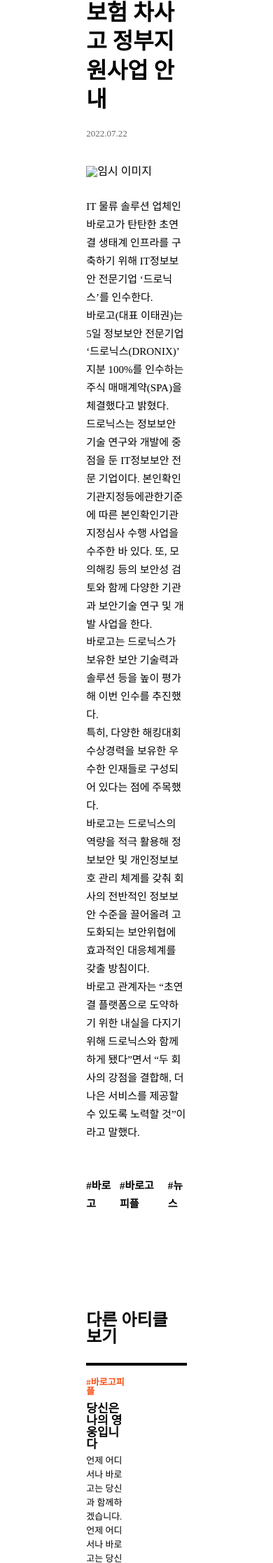
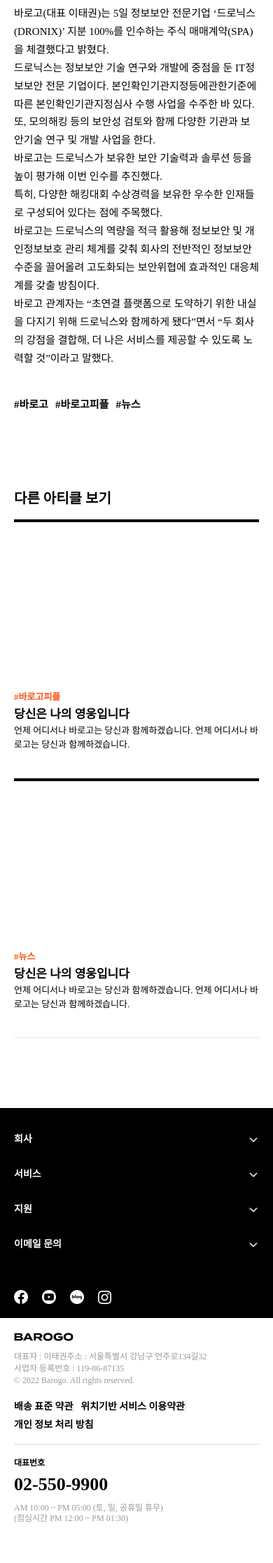
Before and after one commit to kse012050/barogo-archive, a PHP site: page /detail.html in a window 390 px wide; the page is wider, and only the part inside the window is pictured. Shown: the part 538-2771 px from the top of that part at 70% size. After the commit the page ends 2714 px from the top of that part, so only its background shows below. Run offline with PHP 8.4, Linux system fonts and the light colour scheme; some libraries are stand-ins or nearby versions; some web fonts are replaced.

Commit message:
모바일 fin

```diff
--- a/article.html
+++ b/article.html
@@ -22,6 +22,7 @@
                         <li><a href="barogo.html">Barogo</a></li>
                     </ul>
                 </nav>
+                <a href="">뒤로가기</a>
                 <button class="openBtn">검색창 열기</button>
                 <div class="searchBox">
                     <form>
--- a/barogo.html
+++ b/barogo.html
@@ -22,6 +22,7 @@
                         <li class="active"><a href="barogo.html">Barogo</a></li>
                     </ul>
                 </nav>
+                <a href="">뒤로가기</a>
                 <button class="openBtn">검색창 열기</button>
                 <div class="searchBox">
                     <form>
--- a/css/global.css
+++ b/css/global.css
@@ -18,6 +18,7 @@
     header .CW nav ul li:not(:last-child){margin-right: 25px;}
     header .CW nav ul li a{font-size: 18px; padding: 9px 15px; font-weight: 700; text-align: center; }
     header .CW nav ul li.active a{color: white; background-color: black; border-radius: 100px;}
+    header .CW > a{display: none;}
     header .CW .openBtn{position: absolute; right: 50px; top: 50%; transform: translateY(-50%);}
     header .CW :is(form ,.searchBox){margin-left: auto;}
     header .CW .searchBox{ width: 24px; position: relative; overflow: hidden; pointer-events: none;}
@@ -73,8 +74,7 @@
     /* 푸터 */
     footer .topArea{background-color: black; padding: 50px 0;}
     footer .topArea div{display: flex; flex-wrap: wrap; justify-content: space-between; gap: 20px;}
-    footer .topArea div .linkArea{display: flex; color: white;}
-    footer .topArea div .linkArea > li:not(:last-of-type){margin-right: 130px;}
+    footer .topArea div .linkArea{width: 100%; max-width: 707px; display: flex; justify-content: space-between; color: white;}
     footer .topArea div .linkArea > li b{display: block; font-size: 14px; font-weight: 700; margin-bottom: 15px;}
     footer .topArea div .linkArea > li ul li a{font-size: 12px; line-height: 2.17; font-weight: 500; display: flex;}
     footer .topArea div .SNSArea{display: flex; gap: 20px;}
--- a/css/mobile.css
+++ b/css/mobile.css
@@ -70,35 +72,36 @@
 
 
     /* 푸터 */
-    footer .topArea{background-color: black; padding: 50px 0;}
-    footer .topArea div{display: flex; flex-wrap: wrap; justify-content: space-between; gap: 20px;}
-    footer .topArea div .linkArea{display: flex; color: white;}
-    footer .topArea div .linkArea > li:not(:last-of-type){margin-right: 130px;}
-    footer .topArea div .linkArea > li b{display: block; font-size: 14px; font-weight: 700; margin-bottom: 15px;}
-    footer .topArea div .linkArea > li ul li a{font-size: 12px; line-height: 2.17; font-weight: 500; display: flex;}
-    footer .topArea div .SNSArea{display: flex; gap: 20px;}
-    footer .topArea div .SNSArea li a{display: block; width: 20px; height: 20px; background-repeat: no-repeat; background-position: center; background-size: cover; text-indent: -9999px;}
+    footer .topArea{background-color: black; padding: 1.250rem 0;}
+    footer .topArea div .linkArea{color: white; margin-bottom: 2.500rem;}
+    footer .topArea div .linkArea > li b{display: flex; justify-content: space-between; align-items: center; font-size: 0.875rem; line-height: 3.125rem; font-weight: 700;}
+    footer .topArea div .linkArea > li b::after{content: ''; width: 1.000rem; height: 1.000rem; background: url('../images/common/footer-more.png') no-repeat center / cover; transition: transform 0.5s;}
+    footer .topArea div .linkArea > li b.active::after{transform: rotate(180deg);}
+    footer .topArea div .linkArea > li ul{display: none; position: relative; transform: translateX(-20px); width: calc(100% + 40px); padding: 1.250rem 20px; background-color: #151515; box-sizing: border-box;}
+    footer .topArea div .linkArea > li ul li:not(:last-child){margin-bottom: 1.250rem;}
+    footer .topArea div .linkArea > li ul li a{font-size: 0.875rem; line-height: 2.17; font-weight: 500; color: rgba(255, 255, 255, 0.7); display: flex;}
+    footer .topArea div .SNSArea{display: flex; gap: 1.250rem;}
+    footer .topArea div .SNSArea li a{display: block; width: 1.250rem; height: 1.250rem; background-repeat: no-repeat; background-position: center; background-size: cover; text-indent: -9999px;}
     footer .topArea div .SNSArea li:nth-child(1) a{background-image: url('../images/common/facebook.png');}
     footer .topArea div .SNSArea li:nth-child(2) a{background-image: url('../images/common/youtube.png');}
     footer .topArea div .SNSArea li:nth-child(3) a{background-image: url('../images/common/blog.png');}
     footer .topArea div .SNSArea li:nth-child(4) a{background-image: url('../images/common/insta.png');}
 
     /* 바텀 공통 */
-    footer .bottomArea{padding-top: 50px; padding-bottom: 50px;}
-    footer .bottomArea p{font-size: 12px; color: #999;}
-    footer .bottomArea{display: flex; justify-content: space-between; align-items: flex-end;}
-    footer .bottomArea div:first-of-type h2{width: 130px; margin-bottom: 10px;}
+    footer .bottomArea{padding-top: 1.250rem; padding-bottom: 1.250rem;}
+    footer .bottomArea p{font-size: 0.750rem; line-height: 1.4; color: #999;}
+    footer .bottomArea div:first-of-type{border-bottom: 0.063rem solid #d8d8d8; padding-bottom: 1.250rem; margin-bottom: 1.250rem;}
+    footer .bottomArea div:first-of-type h2{width: 5.313rem; margin-bottom: 0.625rem;}
     footer .bottomArea div:first-of-type h2 img{width: 100%;}
-    footer .bottomArea div:first-of-type address{display: flex; margin-bottom: 5px;}
-    footer .bottomArea div:first-of-type address p:not(:last-of-type){margin-right: 5px;}
-    footer .bottomArea div:first-of-type > p{margin-bottom: 20px;}
-    footer .bottomArea div:first-of-type ul{display: flex;}
-    footer .bottomArea div:first-of-type ul li:not(:last-of-type){margin-right: 20px;}
-    footer .bottomArea div:first-of-type ul li a{font-size: 14px; font-weight: 700;}
-    footer .bottomArea div:nth-of-type(2){text-align: right;}
-    footer .bottomArea div:nth-of-type(2) b{display: block; font-size: 12px; margin-bottom: 10px;}
-    footer .bottomArea div:nth-of-type(2) a{font-size: 26px; font-weight: 700; line-height: 1.19; margin-bottom: 10px;}
+    footer .bottomArea div:first-of-type address{display: flex; flex-wrap: wrap; }
+    footer .bottomArea div:first-of-type > p{margin-bottom: 1.250rem;}
+    footer .bottomArea div:first-of-type ul{display: flex; flex-wrap: wrap; gap: 0.625rem;}
+    footer .bottomArea div:first-of-type ul li:not(:last-child){border-right: 0.063rem solid #d8d8d8;}
+    footer .bottomArea div:first-of-type ul li a{font-size: 0.875rem; font-weight: 700;}
+    footer .bottomArea div:nth-of-type(2) b{display: block; font-size: 0.750rem; margin-bottom: 0.625rem; font-weight: 700;}
+    footer .bottomArea div:nth-of-type(2) a{font-size: 1.625rem; font-weight: 700; line-height: 1.19; margin-bottom: 0.625rem;}
     footer .bottomArea div:nth-of-type(2) p{line-height: 1.25;}
+
 
     /* 메인페이지 */
     .mainArea{}
@@ -113,29 +116,30 @@
     .mainArea section h2{font-size: 30px; font-weight: 700; padding-top: 30px; border-top: 4px solid black; margin-bottom: 40px;}
 
     /* 상세페이지 */
-    .detailPage{padding: 340px 0 70px; position: relative;}
-    .detailPage > .imgBox{position: absolute; left: 0; top: 0; width: 100%; height: 470px;}
-    .detailPage article{width: 65%; max-width: 1248px; background-color: white; margin: 0 auto; padding: 55px; box-sizing: border-box; position: relative; z-index: 1;}
+    .detailPage main{position: relative; padding-bottom: 70px;}
+    .detailPage main > .imgBox{padding-bottom: 36.1111%;}
+    .detailPage article{background-color: white; margin: 0 auto; padding: 30px 20px; box-sizing: border-box;}
     .detailPage article .pager{font-size: 12px; display: flex; align-items: center; margin-bottom: 30px;}
     .detailPage article .pager span{font-size: 14px; font-weight: 700; margin-left: 10px; padding-left: 10px; border-left: 1px solid black;}
-    .detailPage article h2{font-size: 32px; font-weight: 700; line-height: 1.3; margin-bottom: 20px;}
+    .detailPage article h2{font-size: 24px; font-weight: 700; line-height: 1.4; margin-bottom: 20px;}
     .detailPage article time{display: block; font-size: 13px; color: #666; margin-bottom: 40px;}
-    .detailPage article img{width: 100%; margin-bottom: 30px;}
+    .detailPage article img{width: 100%; margin-bottom: 20px;}
     .detailPage article p{font-size: 15px; line-height: 1.73;}
-    .detailPage article ul{display: flex; margin-top: 50px; gap: 10px;}
+    .detailPage article p + img{margin-top: 20px;}
+    .detailPage article ul{display: flex; margin-top: 40px; gap: 10px;}
     .detailPage article ul li{font-size: 15px; font-weight: 700; line-height: 1.73;}
     .detailPage article ul li::before{content: '#';}
-    .detailPage article .shareBtn{position: absolute; right: 55px; top: 55px; width: 120px; height: 36px; font-size: 14px; font-weight: 500; display: flex; justify-content: center; align-items: center; border: 1px solid #d4d4d4;}
-    .detailPage article .shareBtn::before{content: ''; width: 16px; height: 16px; background: url('../images/detail/share.png') no-repeat center / cover; margin-right: 15px;}
-    .detailPage article section{margin-top: 140px;}
-    .detailPage article section h3{font-size: 24px; font-weight: 700; margin-bottom: 25px;}
-    .detailPage article section a{display: flex; justify-content: space-between; align-items: center; border-bottom: 1px solid rgba(0, 0, 0, 0.1);}
-    .detailPage article section a:first-of-type{border-top: 4px solid black;}
-    .detailPage article section a .textArea{width: 43.333%; padding: 17px 0;}
+    .detailPage article .shareBtn{position: fixed; right: 20px; top: 0; height: 60px; font-size: 14px; font-weight: 500; display: flex; justify-content: center; align-items: center; z-index: 110;}
+    .detailPage article .shareBtn::before{content: ''; width: 20px; height: 20px; background: url('../images/detail/share.png') no-repeat center / cover; margin-right: 10px;}
+    .detailPage article section{margin-top: 110px;}
+    .detailPage article section h3{font-size: 20px; font-weight: 700; margin-bottom: 20px;}
+    .detailPage article section a{display: flex; flex-direction: column; padding: 20px 0; border-top: 4px solid black; border-bottom: 1px solid rgba(0, 0, 0, 0.1);}
+    .detailPage article section a:first-of-type{}
+    .detailPage article section a .textArea{padding: 17px 0;}
     .detailPage article section a .textArea mark{display: block; font-size: 13px; font-weight: 700; margin-bottom: 10px;}
     .detailPage article section a .textArea mark::before{content: '#';}
     .detailPage article section a .textArea strong{display: block; font-size: 17px; font-weight: 700; margin-bottom: 5px;}
     .detailPage article section a .textArea p{font-size: 13px; line-height: 1.54;}
-    .detailPage article section a .imgBox{width: 33.3333%; padding-bottom: 18%;}
+    .detailPage article section a .imgBox{order: -1; width: 100%; height: 0.001px; padding-bottom: 56.25%; margin-bottom: 10px;}
 
 }
--- a/css/page.css
+++ b/css/page.css
@@ -15,8 +15,8 @@
     .mainArea section h2{font-size: 30px; font-weight: 700; padding-top: 80px; border-top: 4px solid black; margin-bottom: 60px;}
 
     /* 상세페이지 */
-    .detailPage{padding: 340px 0 70px; position: relative;}
-    .detailPage > .imgBox{position: absolute; left: 0; top: 0; width: 100%; height: 470px;}
+    .detailPage main{padding: 340px 0 70px; position: relative;}
+    .detailPage main > .imgBox{position: absolute; left: 0; top: 0; width: 100%; height: 470px;}
     .detailPage article{width: 65%; max-width: 1248px; background-color: white; margin: 0 auto; padding: 55px; box-sizing: border-box; position: relative; z-index: 1;}
     .detailPage article .pager{font-size: 12px; display: flex; align-items: center; margin-bottom: 30px;}
     .detailPage article .pager span{font-size: 14px; font-weight: 700; margin-left: 10px; padding-left: 10px; border-left: 1px solid black;}
@@ -24,6 +24,7 @@
     .detailPage article time{display: block; font-size: 13px; color: #666; margin-bottom: 40px;}
     .detailPage article img{width: 100%; margin-bottom: 30px;}
     .detailPage article p{font-size: 15px; line-height: 1.73;}
+    .detailPage article p + img{margin-top: 30px;}
     .detailPage article ul{display: flex; margin-top: 50px; gap: 10px;}
     .detailPage article ul li{font-size: 15px; font-weight: 700; line-height: 1.73;}
     .detailPage article ul li::before{content: '#';}
--- a/detail.html
+++ b/detail.html
@@ -12,7 +12,7 @@
     <script src="js/common.js"></script>
 </head>
 <body>
-    <div class="subPage">
+    <div class="detailPage">
         <header>
             <div class="CW">
                 <h1><a href="index.html">barogo logo</a></h1>
@@ -22,6 +22,7 @@
                         <li><a href="barogo.html">Barogo</a></li>
                     </ul>
                 </nav>
+                <a href="">뒤로가기</a>
                 <button class="openBtn">검색창 열기</button>
                 <div class="searchBox">
                     <form>
@@ -35,7 +36,7 @@
             </div>
         </header>
 
-        <main class="detailPage">
+        <main>
             <div class="imgBox" style="background-image: url('images/detail/top-detail.png');">
                 상단 이미지
             </div>
--- a/index.html
+++ b/index.html
@@ -22,6 +22,7 @@
                         <li><a href="barogo.html">Barogo</a></li>
                     </ul>
                 </nav>
+                <a href="">뒤로가기</a>
                 <button class="openBtn">검색창 열기</button>
                 <div class="searchBox">
                     <form>
```
Also changed, not shown: other parts of css/mobile.css (+14 -12 lines), js/common.js (+14 -2 lines), images/common/back.png (added).
